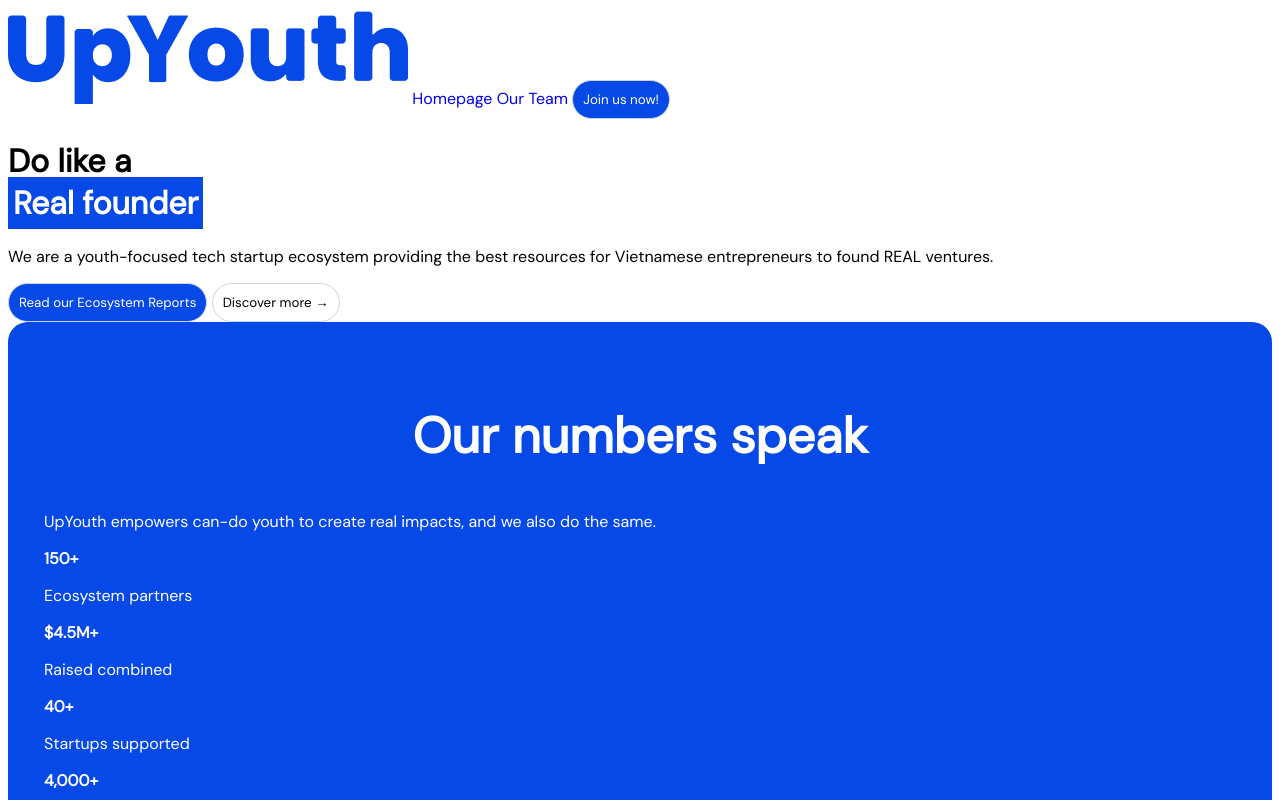
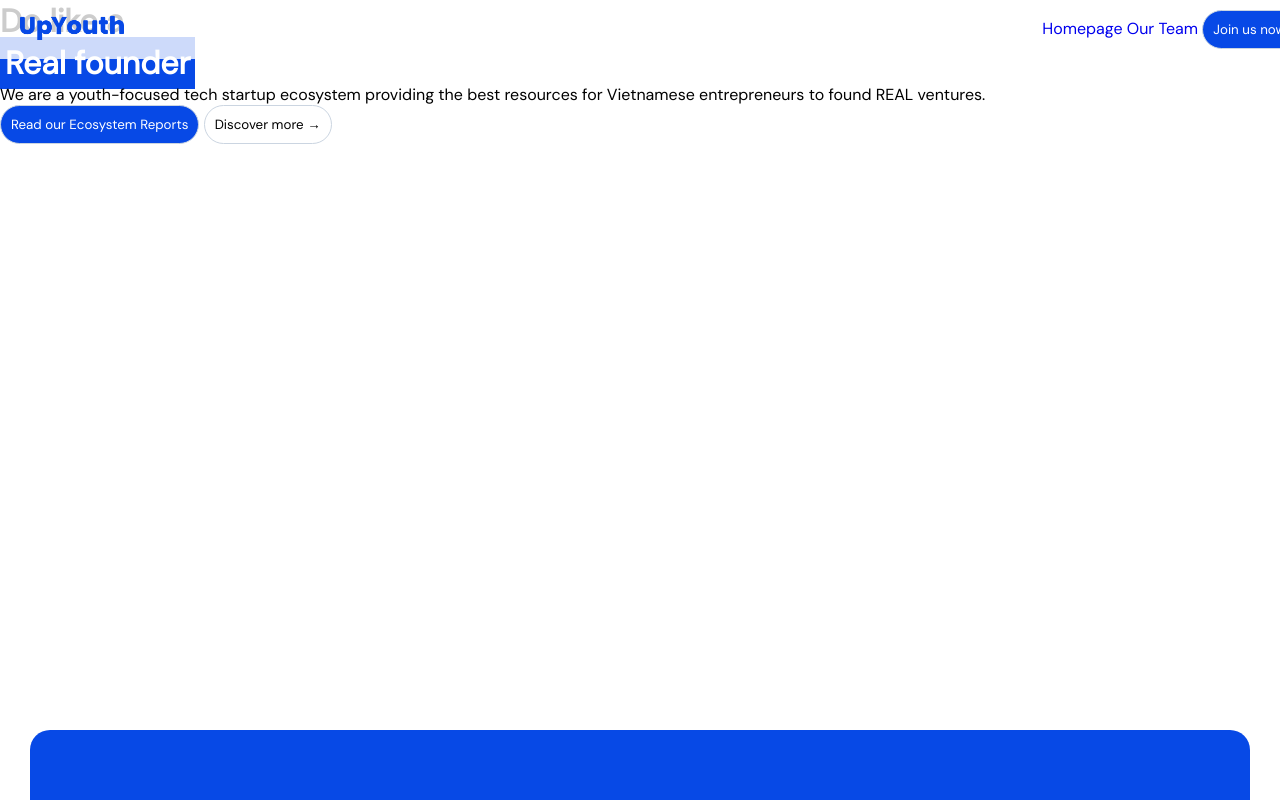
Before and after one commit to ngochan-ngo/UpYouth-Assignment, a plain HTML site: page index.html in a window 1280 px wide. Shown: the top 800 px of the page. Drawn offline with Linux system fonts and the light colour scheme.

Commit message:
more styling

```diff
--- a/index.html
+++ b/index.html
@@ -11,10 +11,12 @@
 <body>
     <header>
         <nav>
-            <a href="https://www.upyouth.org/"><img src="photos/logo.png"></a>
-            <a href="https://www.upyouth.org/">Homepage</a>
-            <a href="https://www.upyouth.org/team">Our Team</a>
-            <a href="https://tally.so/r/mZzXpo"><button id="join-us-button">Join us now!</button></a>
+            <li><a href="https://www.upyouth.org/"><img class="logo" src="photos/logo.png"></a></li>
+            <ul>
+                <li><a href="https://www.upyouth.org/">Homepage</a></li>
+                <li><a href="https://www.upyouth.org/team">Our Team</a></li>
+                <li><a href="https://tally.so/r/mZzXpo"><button id="join-us-button">Join us now!</button></a></li>
+            </ul>
         </nav>
         <h1>Do like a <br><span class="blue-background-text">Real founder</span></h1>
         <p> We are a youth-focused tech startup ecosystem providing the best resources for Vietnamese entrepreneurs to found REAL ventures. </p>
@@ -28,19 +30,19 @@
         <section id="our-numbers-speak" class="blue-background-div">
             <h2>Our numbers speak</h2>
             <p> UpYouth empowers can-do youth to create real impacts, and we also do the same. </p>
-            <div>
+            <div class="our-numbers">
                 <p class="numbers">150+</p>
                 <p>Ecosystem partners</p>
             </div>
-            <div>
+            <div class="our-numbers">
                 <p class="numbers">$4.5M+</p>
                 <p>Raised combined</p>
             </div>
-            <div>
+            <div class="our-numbers">
                 <p class="numbers">40+</p>
                 <p>Startups supported</p>
             </div>
-            <div>
+            <div class="our-numbers">
                 <p class="numbers">4,000+</p>
                 <p>Community members</p>
             </div>
@@ -78,6 +80,7 @@
         <section id="what-makes-us-different" class="blue-background-div">
             <h2>What makes us different?</h2>
             <p> We strive to become a go-to startup community by youth, for youth. </p>
+            <div class="container">
                 <div class="white-background-div">
                     <h3>Elite network</h3>
                     <p>UpYouth is backed by <span>150+ experienced founders,</span> top VCs, C-level executives from Homebase, Genesia Ventures, Base.vn,... to help deliver hands-on support to young technopreneurs.</p>
@@ -94,7 +97,7 @@
                     <h3>Founder-centric mindset</h3>
                     <p>At UpYouth, founders back founders. We <span>move fast, fail fast, learn fast</span> like a startup to best understand and solve young founders' biggest painpoints.</p>
                 </div>
-
+            </div>
         </section>
         <section id="we-partnered-with-the-best">
             <h2>We partnered with the best<br> <span class="blue-background-text">to create the best</span></h2>
@@ -126,12 +129,12 @@
             <p>Read our stories in Vietnamese news, and stay tuned for our global impacts.</p>
         </section>
         <section id="further-inquiries">
-            <h2>Further Inquiries?<br><a href="https://www.linkedin.com/company/upyouth/">Text us up at <span class="blue-background-text">UpYouth LinkedIn</span></a></h2>
+            <h2>Further Inquiries?<br><a href="https://www.linkedin.com/company/upyouth/">Text us up at <span>UpYouth LinkedIn</span></a></h2>
         </section>
     </main>
     <footer>
-        <a href="https://www.upyouth.org/"><img src="photos/logo.png"></a>
-        <span id="copyright">© Copyright 2024, All Rights Reserved by UpYouth Social Company</span>
+        <a href="https://www.upyouth.org/"><img class="logo" src="photos/logo.png"></a>
+        <p id="copyright">© Copyright 2024, All Rights Reserved by UpYouth Social Company</p>
         <!-- <a href="https://www.facebook.com/upyouth.org"><img src="" alt=""></a> -->
         <!-- <a href="https://www.linkedin.com/company/upyouth/"><img src="" alt=""></a> -->
         <!-- <a href="mailto:info@upyouth.org"><img src="" alt=""></a> -->
--- a/styles.css
+++ b/styles.css
@@ -1,14 +1,40 @@
 * {
     font-family: "DM Sans", san-serif;
+    margin: 0;
+    padding: 0;
+}
+
+/* sticky navigation bar */
+nav {
+    position: fixed;
+    margin-top: 0;
+    width: 100%;
+    display: flex;
+    align-items: center;
+    justify-content: space-between;
+    background-color: rgb(255,255,255,0.8);
+    padding: 10px 20px;
+}
+
+li {
+    list-style-type: none;
+}
+
+.logo {
+    height: 25px;
 }
 
 span {
-      color: blue;
+    color: #0749E6;
 }
 
 .numbers {
 /*   font-size: 10rem; */
 font-weight: bold;
+}
+
+header {
+height: 700px;
 }
 
 .blue-background-text {
@@ -23,6 +49,7 @@
     background-color: #0749E6;
     color: white;
     padding: 40px 36px 20px;
+    margin: 30px;
 }
 
 .white-background-div {
@@ -36,7 +63,7 @@
 }
 
 .white-background-div h2 {
-      color: blue;
+    color: #0749E6;
 }
 
 a {
@@ -48,7 +75,9 @@
     color: black;
 }
 
-
+ul li {
+display: inline-block;
+}
 
 /* make a class="button" with common button properties such as padding, font-weight, border, border-radius */
 button {
@@ -67,7 +96,6 @@
 background-color: blue;
 }
 
-
 .white-button {
 background-color: #FFF;
 color: #000;
@@ -84,17 +112,31 @@
 color: #FFF;
 }
 
-  #join-us-button:hover {
-    width: 120px;
-    height: 50px;
-  }
-
 h2 {
 text-align: center;
 font-size: 50px;
+font-weight: bold;
+margin: 40px;
 }
 
 #further-inquiries {
 height: 400px;
 padding-top: 200px;
 }
+
+.our-numbers {
+text-align: center;
+display: inline-block;
+}
+
+.container {
+    display: grid;
+    grid-template-rows: 1fr 1fr;
+    grid-template-columns: 1fr 1fr;
+}
+
+.blue-background-div h
+
+.blue-background-div p {
+    margin: 40px;
+}
```
Lines whose indentation alone changed are shown as unchanged.
